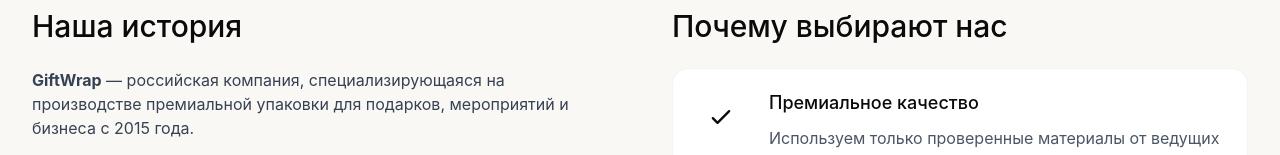
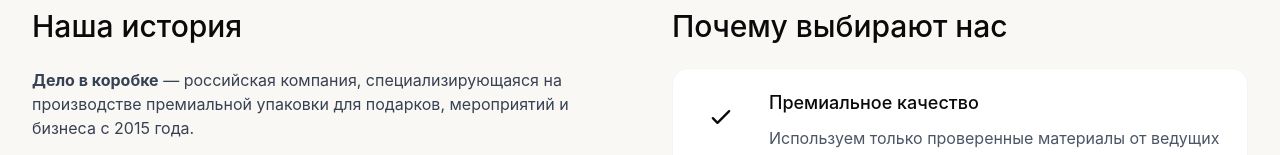
Before and after one commit to Ang1983/online_store_for_packaging, a React (Vite) app: page /about in a window 1280 px wide. Shown: the part 534-689 px from the top of the page. Built offline with nearby package versions, Linux system fonts and the light colour scheme.

Commit message:
Update AboutPage.tsx

```diff
--- a/src/app/components/AboutPage.tsx
+++ b/src/app/components/AboutPage.tsx
@@ -36,7 +36,7 @@
             <h2 className="text-3xl mb-6">Наша история</h2>
             <div className="space-y-4 text-gray-700">
               <p>
-                <strong>GiftWrap</strong> — российская компания, специализирующаяся на производстве
+                <strong>Дело в коробке</strong> — российская компания, специализирующаяся на производстве
                 премиальной упаковки для подарков, мероприятий и бизнеса с 2015 года.
               </p>
               <p>
```
